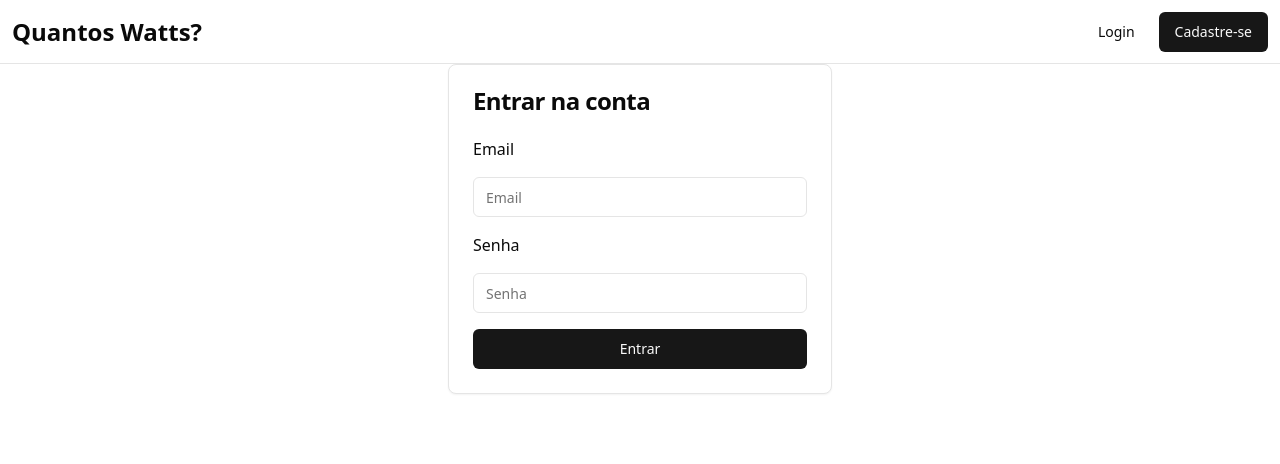
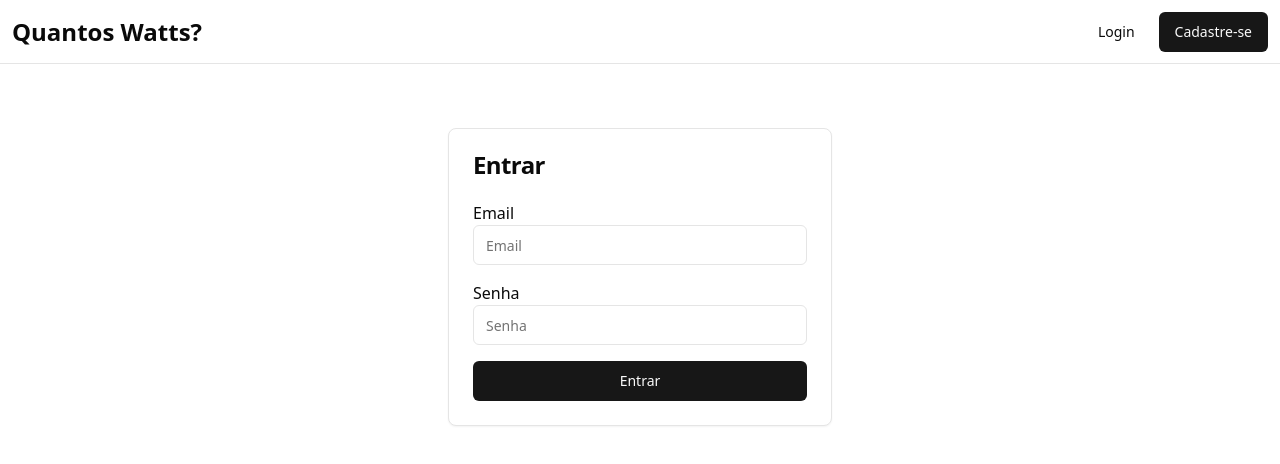
Before and after one commit to HenriqueSoubhia/quantoswatts, a React (Vite) app: page /entrar in a window 1280 px wide. Shown: the top 464 px of the page. Built offline with nearby package versions, Linux system fonts and the light colour scheme.

Commit message:
auth forms

```diff
--- a/src/components/AuthForm.tsx
+++ b/src/components/AuthForm.tsx
@@ -1,18 +1,23 @@
-import { Card, CardContent, CardHeader, CardTitle } from "./ui/card"
+import { FormEvent } from "react";
+import { Card, CardContent, CardHeader, CardTitle } from "./ui/card";
 
-const AuthForm = ({ children }: React.ReactElement) => {
-    return (
-        <Card className="max-w-96 m-auto">
-            <CardHeader>
-                <CardTitle>Entrar na conta</CardTitle>
-            </CardHeader>
-            <CardContent>
-                <form className="flex flex-col gap-4">
-                    {children}
-                </form>
-            </CardContent>
-        </Card>
-    )
+interface AuthFormProps {
+  children: React.ReactNode;
+  title: string;
+  handleSubmit: (e: FormEvent<HTMLFormElement>) => void;
 }
 
-export default AuthForm
+const AuthForm = ({ children, title, handleSubmit }: AuthFormProps) => {
+  return (
+    <Card className="max-w-96 mx-auto mt-16">
+      <CardHeader>
+        <CardTitle>{title}</CardTitle>
+      </CardHeader>
+      <CardContent>
+        <form onSubmit={handleSubmit} className="flex flex-col gap-4">{children}</form>
+      </CardContent>
+    </Card>
+  );
+};
+
+export default AuthForm;
--- a/src/components/Navbar.tsx
+++ b/src/components/Navbar.tsx
@@ -17,7 +17,7 @@ const Navbar = () => {
                     </li>
                     <li>
                         <Button asChild>
-                            <NavLink className="p-3" to="/cadastro">Cadastre-se</NavLink>
+                            <NavLink className="p-3" to="/cadastrar">Cadastre-se</NavLink>
                         </Button>
                     </li>
                 </ul>
--- a/src/pages/Login.tsx
+++ b/src/pages/Login.tsx
@@ -1,24 +1,37 @@
-import AuthForm from "@/components/AuthForm"
-import { Button } from "@/components/ui/button"
-import { Input } from "@/components/ui/input"
-import { Label } from "@radix-ui/react-label"
+import AuthForm from "@/components/AuthForm";
+import { Button } from "@/components/ui/button";
+import { Input } from "@/components/ui/input";
+import { Label } from "@radix-ui/react-label";
+import { FormEvent } from "react";
+import { useNavigate } from "react-router-dom";
 
 const Login = () => {
+
+  const navigate = useNavigate()
+
+  const handleSubmit = (e:FormEvent<HTMLFormElement>)=>{
+    e.preventDefault()
+
+    navigate("/")
+  }
+
   return (
-    <div className="h-full">
-      <AuthForm>
+    <div>
+      <AuthForm title="Entrar" handleSubmit={handleSubmit}>
         <>
-          <Label htmlFor="email">Email</Label>
-          <Input type="email" id="email" placeholder="Email" />
-
-          <Label htmlFor="password">Senha</Label>
-          <Input type="password" id="password" placeholder="Senha" />
-
+          <Label>
+            <span>Email</span>
+            <Input type="email" placeholder="Email" />
+          </Label>
+          <Label>
+            <span>Senha</span>
+            <Input type="password" placeholder="Senha" />
+          </Label>
           <Button type="submit">Entrar</Button>
         </>
       </AuthForm>
     </div>
-  )
-}
+  );
+};
 
-export default Login
+export default Login;
--- a/src/pages/Singup.tsx
+++ b/src/pages/Singup.tsx
@@ -1,10 +1,38 @@
+import AuthForm from "@/components/AuthForm";
+import { Button } from "@/components/ui/button";
+import { Input } from "@/components/ui/input";
+import { Label } from "@radix-ui/react-label";
+import { FormEvent } from "react";
 
-const Singup = () => {
+const Signup = () => {
+
+  const handleSubmit = (e:FormEvent<HTMLFormElement>)=>{
+    e.preventDefault()
+
+  }
+
+
   return (
     <div>
+      <AuthForm title="Criar Conta" handleSubmit={handleSubmit}>
+        <>
+          <Label>
+            <span>Nome</span>
+            <Input type="text" placeholder="Nome" />
+          </Label>
+          <Label>
+            <span>Email</span>
+            <Input type="email"placeholder="Email" />
+          </Label>
+          <Label>
+            <span>Senha</span>
+            <Input type="password" placeholder="Senha" />
+          </Label>
+          <Button type="submit">Cadastrar-se</Button>
+        </>
+      </AuthForm>
+    </div>
+  );
+};
 
-    </div>
-  )
-}
-
-export default Singup
+export default Signup;
```
